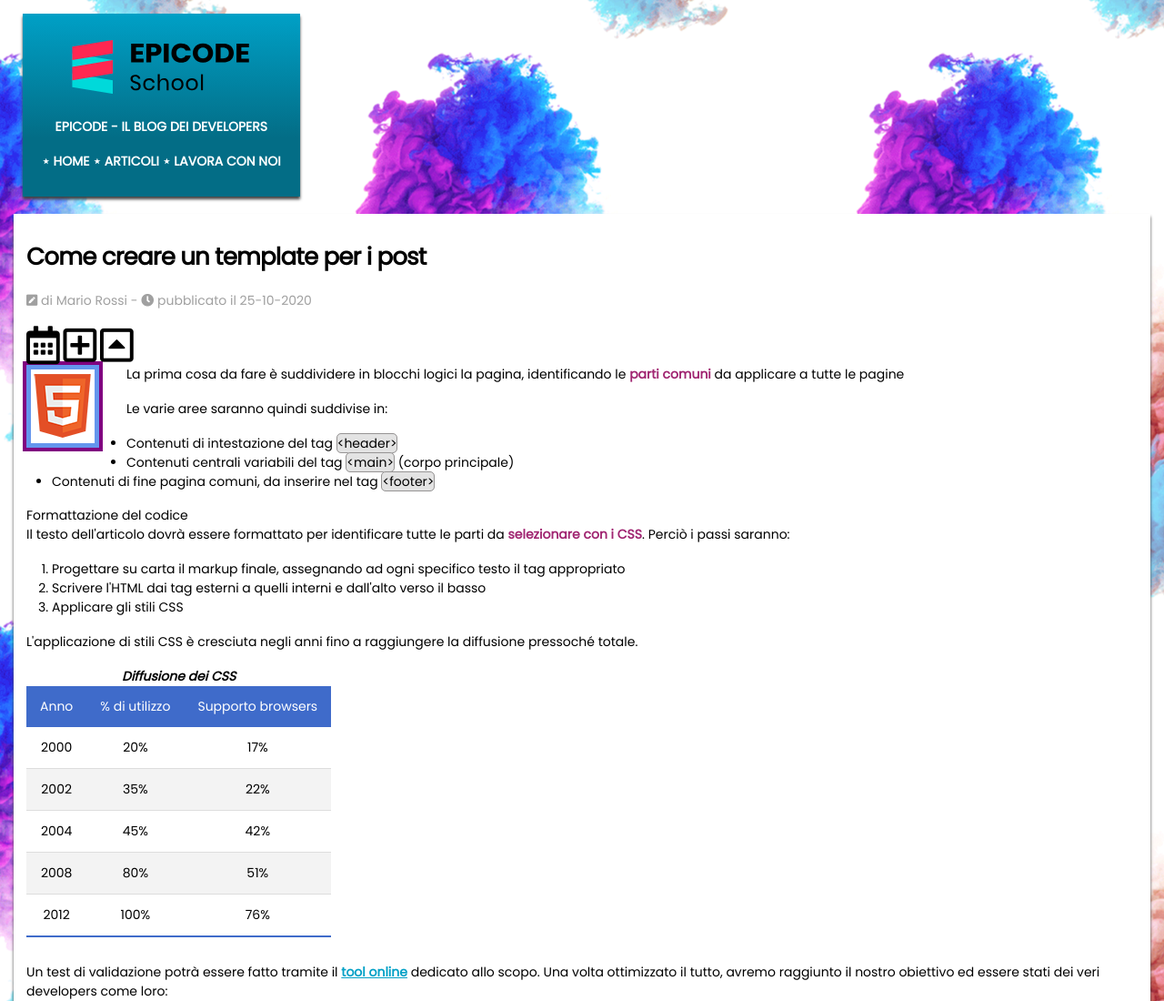
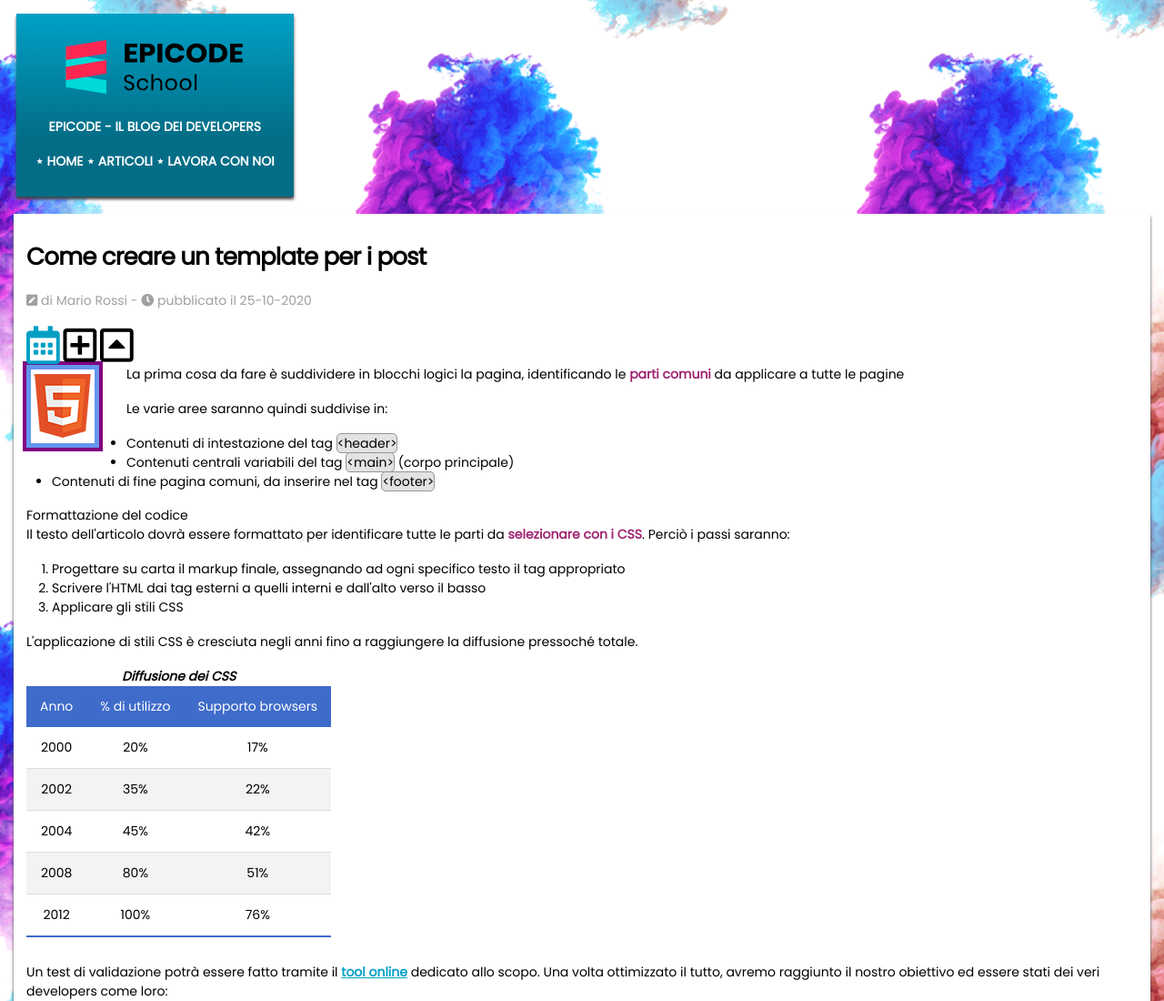
Before and after one commit to HamzaMajeed97/fe0122b-Hamza-Majeed, a plain HTML site: page s2/g1/articolo.html in a window 1280 px wide. Shown: the top 1100 px of the page at 91% size. Drawn offline with Linux system fonts and the light colour scheme.

Commit message:
modifica icona

```diff
--- a/s2/g1/articolo.html
+++ b/s2/g1/articolo.html
@@ -35,8 +35,8 @@
                 <p><i class="fas fa-pen-square"></i> di Mario Rossi - <span><i class="fas fa-clock"></i> pubblicato il 25-10-2020</span></p>
 
 
-                <div>
-                    <i class="far fa-calendar-alt fa-3x"></i>
+                <div id="iconawesom">
+                    <a href="www.calender.it"><i class="far fa-calendar-alt fa-3x"></i></a>
                     <i class="far fa-plus-square fa-3x" ></i>
 
                     <i class="far fa-caret-square-up fa-3x"></i>
--- a/s2/g1/assets/css/stile.css
+++ b/s2/g1/assets/css/stile.css
@@ -24,7 +24,7 @@ header {
     margin-bottom: 1.5em;
     padding: 2em 1.5em;
     position: fixed;
-    margin-left: 10px;
+    margin-left: 3px;
 z-index: 1;
 
 
```
